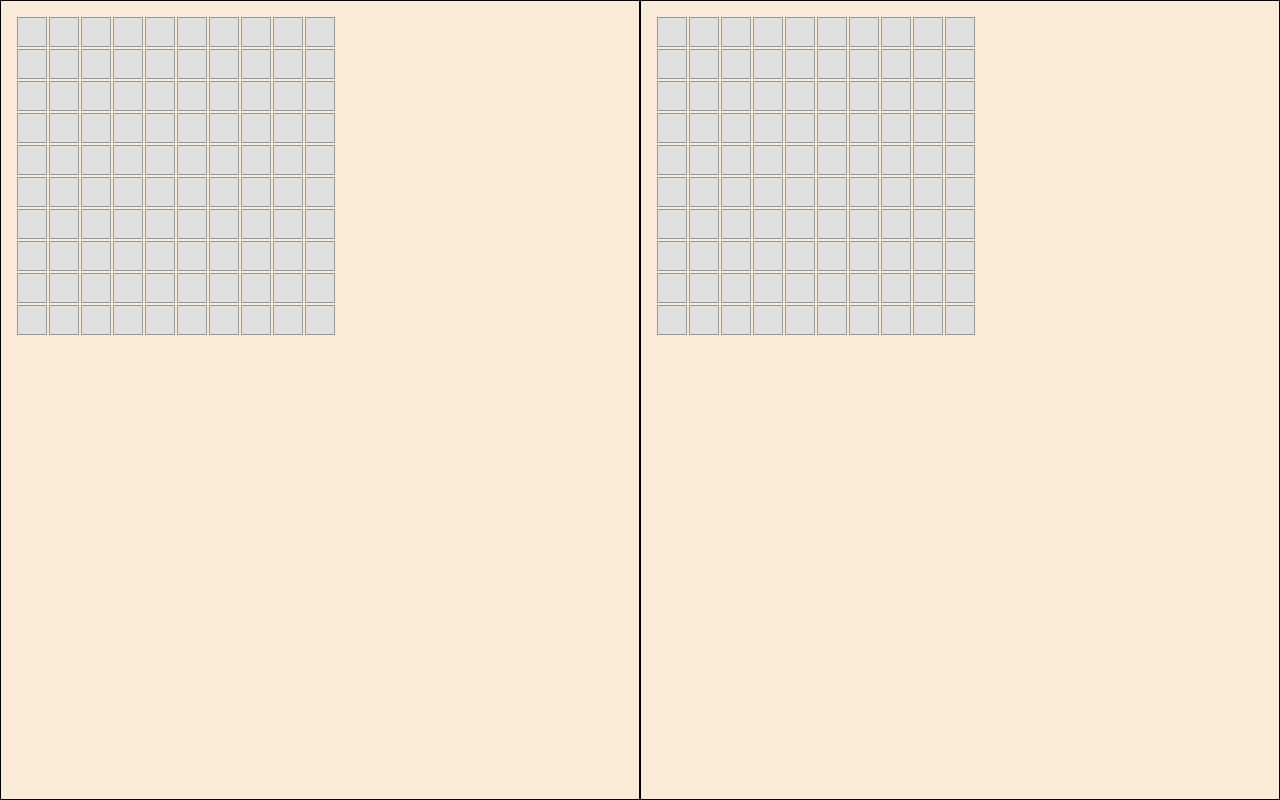
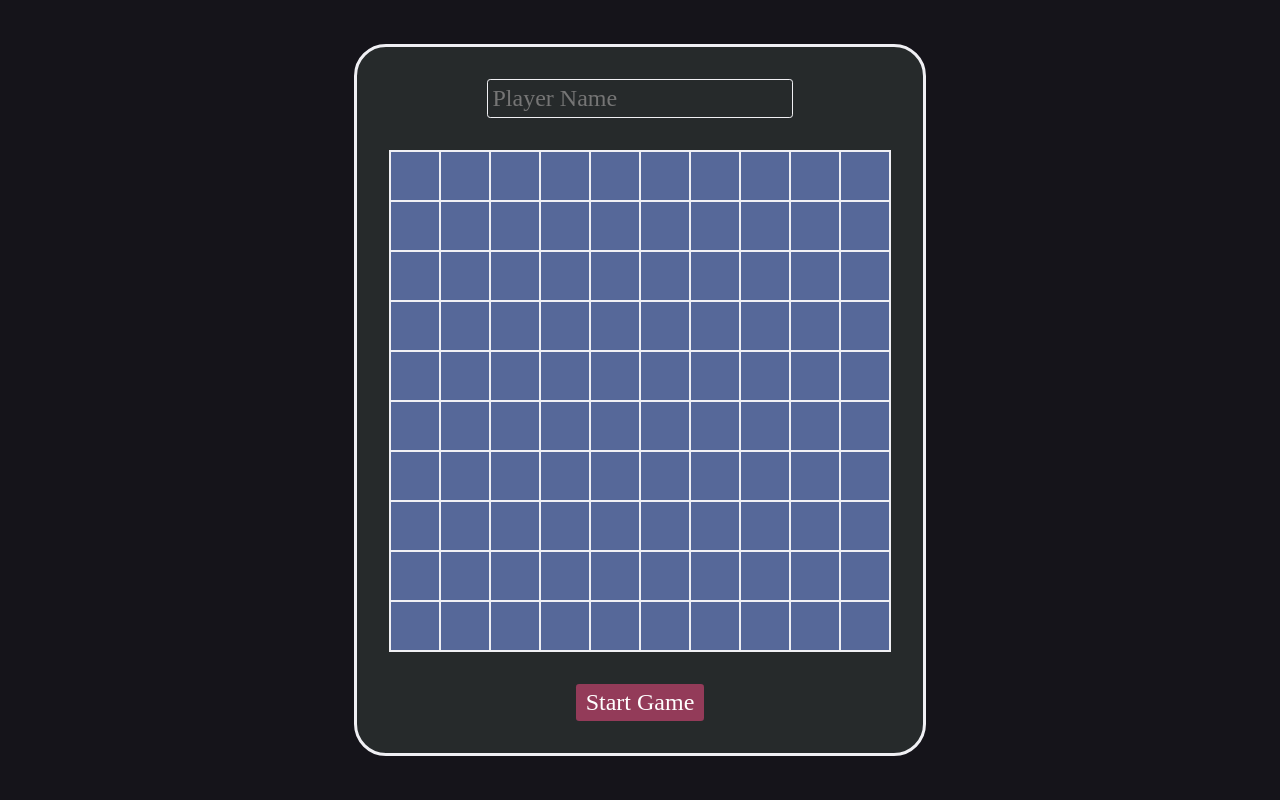
Before and after one commit to loopsc/battleship, a website built with webpack: page src/template.html in a window 1280 px wide. Built offline with nearby package versions, Linux system fonts and the light colour scheme; a web font is replaced by a local one.

Commit message:
Layout overhaul Changed UI to only display player board during set up. Added variables for colour and fonts.

```diff
--- a/src/index.js
+++ b/src/index.js
@@ -1,5 +1,4 @@
 import "./styles.css";
-import { renderBoard } from "./render";
+import { setupScreen, clearScreen } from "./render";
 
-renderBoard("player-board");
-renderBoard("enemy-board");
+setupScreen();
--- a/src/render.js
+++ b/src/render.js
@@ -1,10 +1,28 @@
-export function renderBoard(containerID) {
-    const board = document.getElementById(containerID);
-    board.innerHTML = ""; //Clear the board
+export function setupScreen() {
+    const main = document.getElementById("main");
 
-    // Create the cells
-    for (let y = 0; y < 10; y++) {
-        for (let x = 0; x < 10; x++) {
+    const board = document.createElement("div");
+    board.classList.add("board");
+
+    const playerNameInput = document.createElement("input");
+    playerNameInput.setAttribute("type", "text");
+    playerNameInput.setAttribute("placeholder", "Player Name");
+    playerNameInput.classList.add("player-name-input");
+
+    const startGameButton = document.createElement("button");
+    startGameButton.classList.add("button");
+    startGameButton.textContent = "Start Game";
+
+    main.appendChild(playerNameInput);
+    main.appendChild(board);
+    main.appendChild(startGameButton);
+
+    generateGrid(board);
+}
+
+function generateGrid(container, gridSize = 10) {
+    for (let y = 0; y < gridSize; y++) {
+        for (let x = 0; x < gridSize; x++) {
             const cell = document.createElement("div");
             cell.dataset.x = x;
             cell.dataset.y = y;
@@ -22,7 +40,11 @@ export function renderBoard(containerID) {
                 cell.style.backgroundColor = "";
             });
 
-            board.appendChild(cell);
+            container.appendChild(cell);
         }
     }
 }
+
+export function clearScreen() {
+    document.body.innerHTML = "";
+}
--- a/src/styles.css
+++ b/src/styles.css
@@ -4,33 +4,69 @@
     box-sizing: border-box;
     margin: 0;
     padding: 0;
+    font-family: "genos";
 }
 
-.main {
-    display: grid;
-    grid-template-columns: repeat(2, auto);
+:root {
+    --mega-white: #FFFFFF;
+    --primary-black: #15141A;
+    --secondary-black: #262A2B;
+    --primary-gray: #5B5B66;
+    --light-gray: #F0F0F4;
+    --ocean-blue: #566899;
+    --cool-pink: #FF4D8880;
+    --text-size: 1.5rem;
+}
+
+body {
+    display: flex;
+    align-items: center;
+    justify-content: center;
     height: 100vh;
     width: 100vw;
-    place-items: center;
-    background-color: antiquewhite;
+    background-color: var(--primary-black);
+}
+
+#main {
+    display: flex;
+    flex-direction: column;
+    align-items: center;
+    gap: 2rem;
+    border: 3px solid var(--light-gray);
+    border-radius: 2rem;
+    background-color: #262A2B;
+    padding: 2rem;
 }
 
 .board {
     display: grid;
-    grid-template-columns: repeat(10, 30px);
-    grid-template-rows: repeat(10, 30px);
-    gap: 2px;
-    border: 1px solid black;
-    padding: 1rem;
-    height: 100%;
-    width: 100%;
+    grid-template-columns: repeat(10, 50px);
+    grid-template-rows: repeat(10, 50px);
+    border: 1px solid var(--light-gray);
 }
 
 /* Each individual cell */
 .board div {
-    width: 30px;
-    height: 30px;
-    background-color: #e0e0e0;
-    border: 1px solid #999;
-    box-sizing: border-box;
+    width: 50px;
+    height: 50px;
+    background-color: var(--ocean-blue);
+    border: 1px solid var(--light-gray);
 }
+
+.player-name-input {
+    background-color: var(--secondary-black);
+    color: var(--light-gray);
+    font-size: var(--text-size);
+    border: 1px solid var(--light-gray);
+    border-radius: 0.2rem;
+    padding: 0.3rem;
+}
+
+.button {
+    background-color: var(--cool-pink);
+    border: none;
+    color: var(--mega-white);
+    font-size: var(--text-size);
+    padding: 5px 10px;
+    border-radius: 0.2rem
+}
--- a/src/template.html
+++ b/src/template.html
@@ -6,12 +6,15 @@
     <meta name="viewport" content="width=device-width, initial-scale=1.0">
     <title>Battleship</title>
     <link rel="stylesheet" href="./styles.css">
+    <link rel="preconnect" href="https://fonts.googleapis.com">
+    <link rel="preconnect" href="https://fonts.gstatic.com" crossorigin>
+    <link
+        href="https://fonts.googleapis.com/css2?family=Genos:ital,wght@0,100..900;1,100..900&family=Roboto:ital,wght@0,100..900;1,100..900&family=Winky+Sans:ital,wght@0,300..900;1,300..900&display=swap"
+        rel="stylesheet">
 </head>
 
 <body>
-    <div class="main">
-        <div id="player-board" class="board"></div>
-        <div id="enemy-board" class="board"></div>
+    <div id="main">
     </div>
 </body>
 
```
